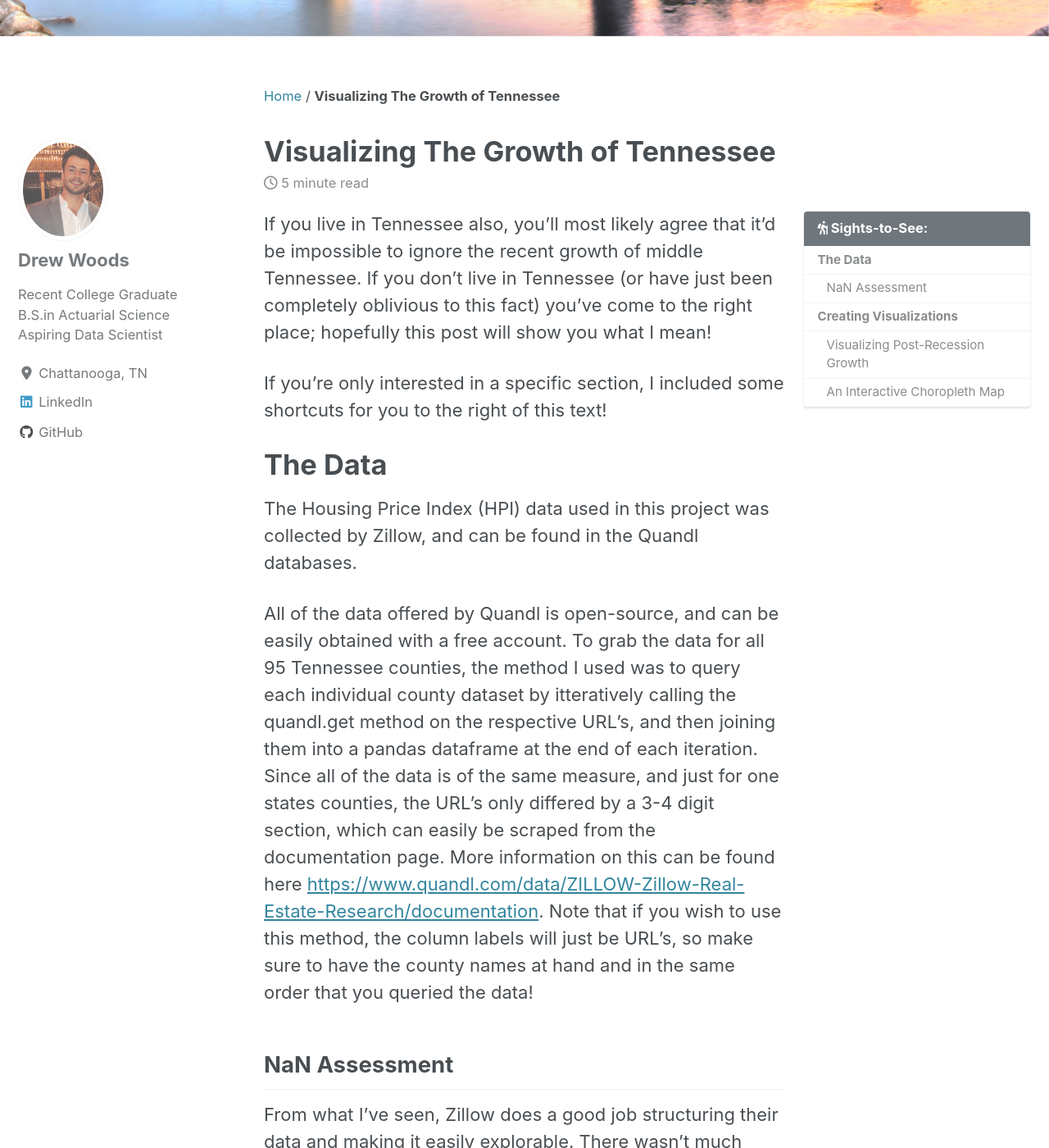
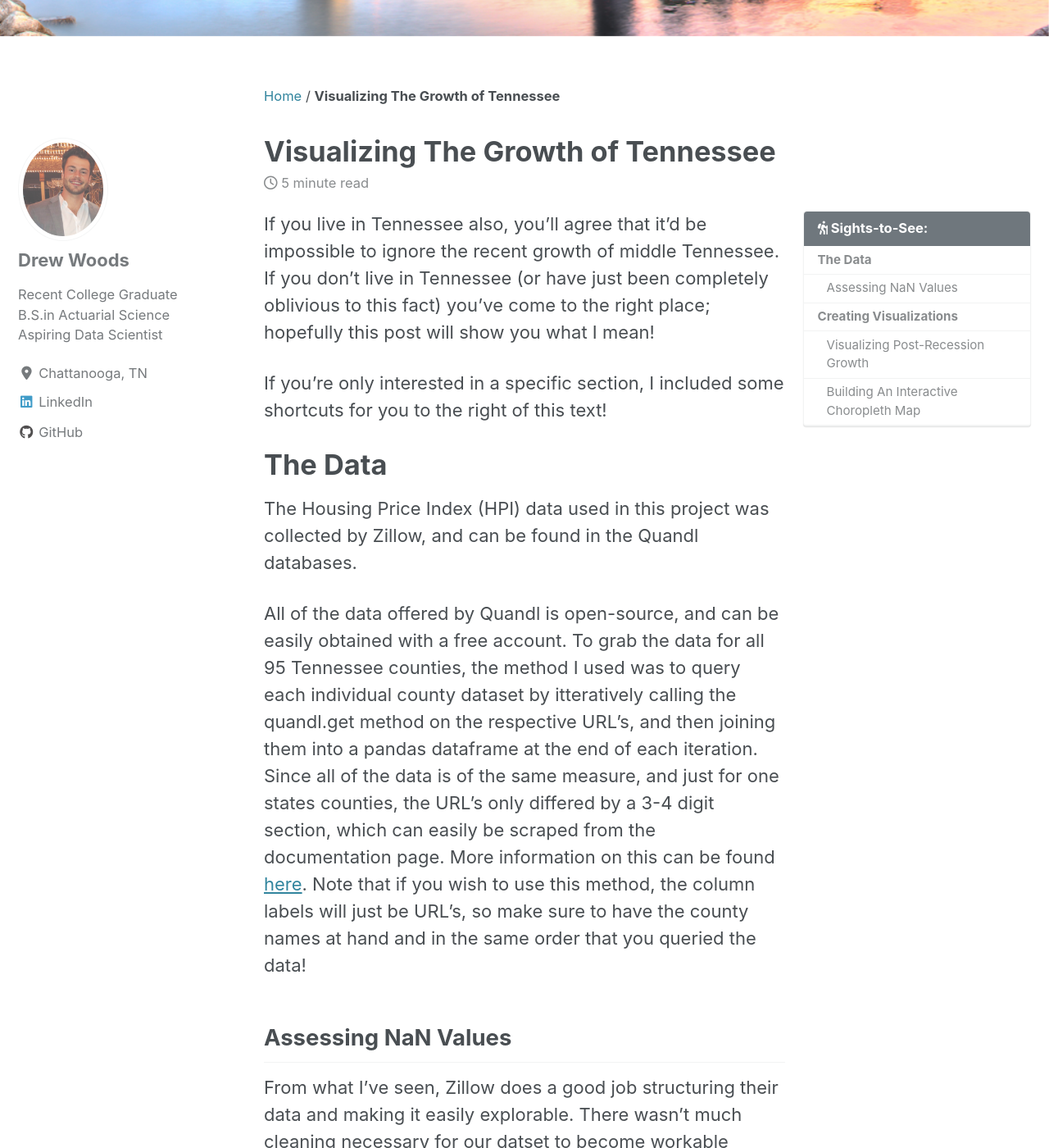
Before and after one commit to backdoordata/backdoordata.github.io, a Jekyll site: the page built from _posts/2020-02-11-TN-HPI-Analysis.md, in a window 1280 px wide and 1400 px high, scrolled down 446 px. Shown: the whole window at 82% size. Built offline with Jekyll 4.4.1, drawn with Linux system fonts in a browser that asks for light colours; cached includes are drawn as plain includes; nearby versions of some CDN libraries; some of the changed text lies outside the part shown.

Commit message:
Tennessee HPI Project

```diff
--- a/_posts/2020-02-11-TN-HPI-Analysis.md
+++ b/_posts/2020-02-11-TN-HPI-Analysis.md
@@ -12,7 +12,7 @@ toc_label: " Sights-to-See:"
 toc_icon: "hiking"
 ---
 
-If you live in Tennessee also, you'll most likely agree that it'd be impossible to ignore the recent growth of middle Tennessee. If you don't live in Tennessee (or have just been completely oblivious to this fact) you've come to the right place; hopefully this post will show you what I mean!
+If you live in Tennessee also, you'll agree that it'd be impossible to ignore the recent growth of middle Tennessee. If you don't live in Tennessee (or have just been completely oblivious to this fact) you've come to the right place; hopefully this post will show you what I mean!
 
 If you're only interested in a specific section, I included some shortcuts for you to the right of this text!
 
@@ -20,9 +20,9 @@ If you're only interested in a specific section, I included some shortcuts for y
 # The Data
 The Housing Price Index (HPI) data used in this project was collected by Zillow, and can be found in the Quandl databases.
 
-All of the data offered by Quandl is open-source, and can be easily obtained with a free account. To grab the data for all 95 Tennessee counties, the method I used was to query each individual county dataset by itteratively calling the quandl.get method on the respective URL's, and then joining them into a pandas dataframe at the end of each iteration. Since all of the data is of the same measure, and just for one states counties, the URL's only differed by a 3-4 digit section, which can easily be scraped from the documentation page. More information on this can be found here [https://www.quandl.com/data/ZILLOW-Zillow-Real-Estate-Research/documentation](https://www.quandl.com/data/ZILLOW-Zillow-Real-Estate-Research/documentation). Note that if you wish to use this method, the column labels will just be URL's, so make sure to have the county names at hand and in the same order that you queried the data!
+All of the data offered by Quandl is open-source, and can be easily obtained with a free account. To grab the data for all 95 Tennessee counties, the method I used was to query each individual county dataset by itteratively calling the quandl.get method on the respective URL's, and then joining them into a pandas dataframe at the end of each iteration. Since all of the data is of the same measure, and just for one states counties, the URL's only differed by a 3-4 digit section, which can easily be scraped from the documentation page. More information on this can be found [here](https://www.quandl.com/data/ZILLOW-Zillow-Real-Estate-Research/documentation). Note that if you wish to use this method, the column labels will just be URL's, so make sure to have the county names at hand and in the same order that you queried the data!
 
-## NaN Assessment
+## Assessing NaN Values
 From what I've seen, Zillow does a good job structuring their data and making it easily explorable. There wasn't much cleaning necessary for our datset to become workable except for assessing the NaN entries! A few of my columns were completely empty, and it turns out Zillow doesn't service those seven counties so I just dropped them from the dataframe.
 
 Next, I noticed some counties were missing entries from either the beginning of the collection, or from the end. Since our dataframe contains the monthly HPI from 1996-2018 and we are only using the latter portion our visualization, the early missing entries weren't of much concern. However, I went ahead and took care of them anyways incase I decide to revisit this dataset later on. As you'll soon see, the counties are highly correlated with one another when it comes to the housing market; taking advantage of this, I used the following code to approximate and fill the missing values:
@@ -111,10 +111,10 @@ This isn't too far-fetched either. I say this because, in our case, the HPI data
 
 Also included are the individual data points of the two counties at either end of the distribution. Davidson County (Nashville) had the highest overall increase of 93%, nearly doubling its HPI; the lowest in the state was Weakley County, only increasing 9%.
 
-## An Interactive Choropleth Map
+## Building An Interactive Choropleth Map
 To show individual county data **and** the housing market as a whole in a single figure, I utilized the extremely powerful and interactive data analysis toolset found in the Plotly Express library. Specifically, we will be making an interactive choropleth map, which is a thematic geo-map of Tennessee partioned by its counties.
 
-To define the geographical boundaries for the map, I used county specific codes from the Federal Information Processing Standards (FIPS) and a json file containing the corresponding latitude and longitude strings [https://raw.githubusercontent.com/plotly/datasets/master/geojson-counties-fips.json](https://raw.githubusercontent.com/plotly/datasets/master/geojson-counties-fips.json).
+To define the geographical boundaries for the map, I used county specific codes from the Federal Information Processing Standards (FIPS) and a json file containing the corresponding latitude and longitude strings, which can be found [here](https://raw.githubusercontent.com/plotly/datasets/master/geojson-counties-fips.json).
 Plotly likes "tidy" data with as few columns as possible. Having 88 columns, this took quite a bit of restructuring. However, I did this for both dataframes so I could include both the HPI and the percent change of each county in the figure.
 
 The major downside to the choropleth map is that it can be very computationally expensive. Since this is an interactive map, it has to reitterate through the data each frame, increasingly introducing latency.
```
Also changed, not shown: other parts of _posts/2020-02-11-TN-HPI-Analysis.md (+1 -6 lines).
